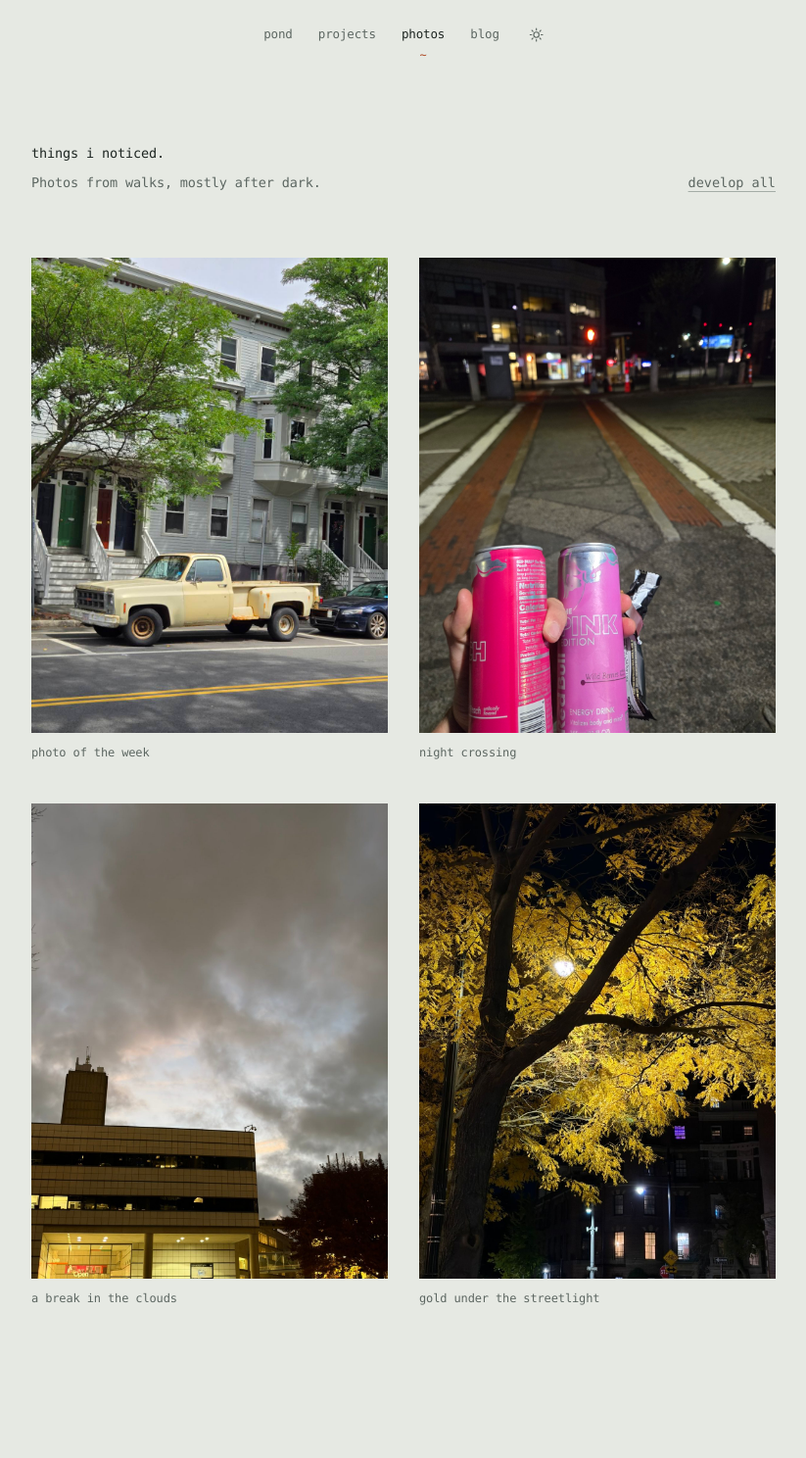
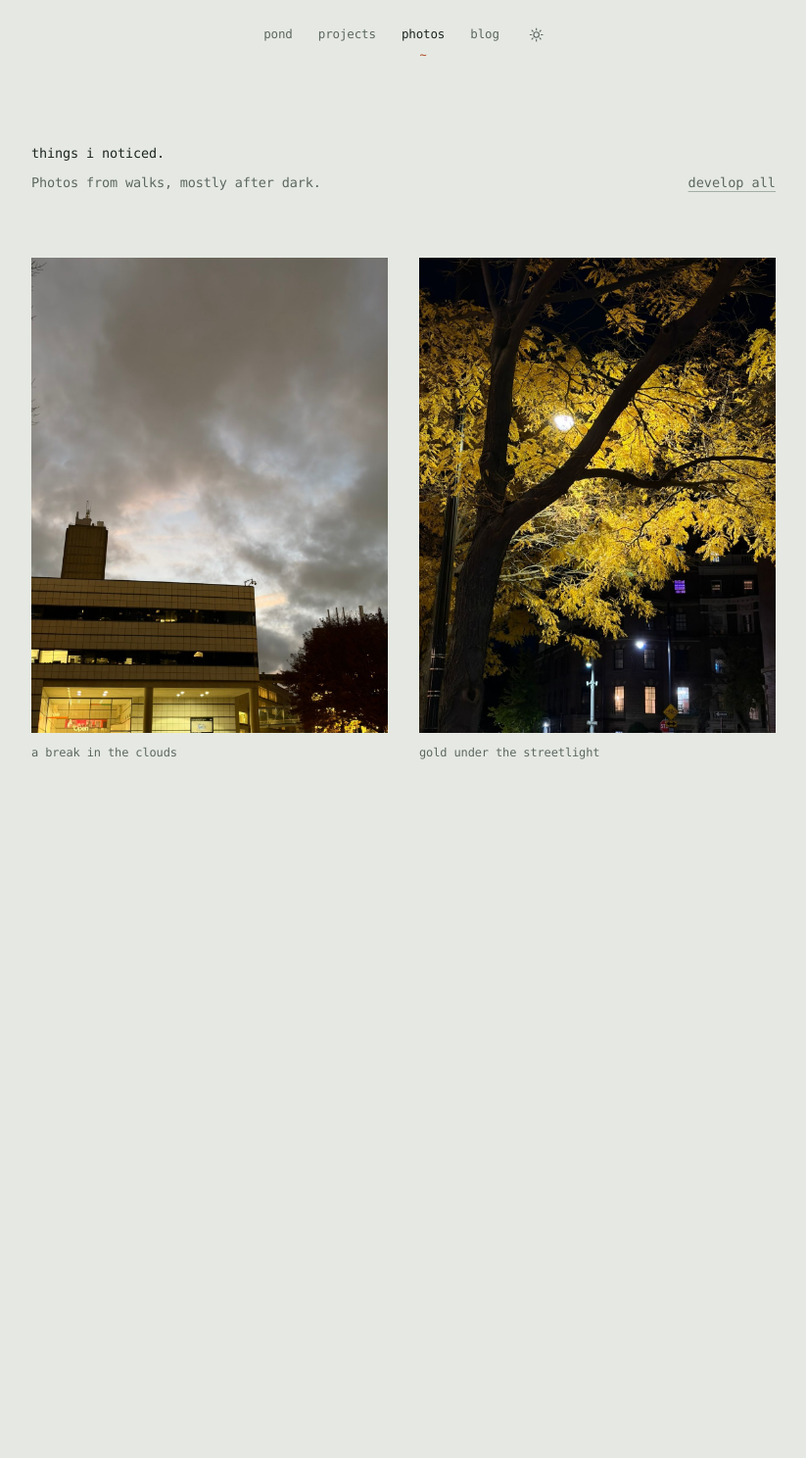
Before and after one commit to davidbergman256/bergman-david, a Jekyll site: the page photos/index.html, which Jekyll copies as it is, in a window 1280 px wide. Shown: the whole page at 98% size, without its empty margins (228-1051 px from the left). Built offline with Jekyll 4.4.1, drawn with Linux system fonts in a browser that asks for light colours; some web fonts are replaced; after the commit the page ends 1044 px from its top, so only the background shows below that.

Commit message:
Remove the photo of the week and the night crossing from photos
Co-Authored-By: Claude Opus 5.5 <noreply@anthropic.com>
Claude-Session: https://claude.ai/code/session_01JSbkCNQhQEGHio88LxQhti

```diff
--- a/photos/index.html
+++ b/photos/index.html
@@ -10,7 +10,7 @@
     <meta property="og:description" content="Things I noticed. Hover a photo to develop it." />
     <meta property="og:type" content="website" />
     <meta property="og:url" content="https://bergmandavid.com/photos/" />
-    <meta property="og:image" content="https://bergmandavid.com/assets/photo-of-the-week.jpg" />
+    <meta property="og:image" content="https://bergmandavid.com/assets/photos/gold.jpg" />
     <meta name="twitter:card" content="summary_large_image" />
     <meta name="theme-color" content="#e6e9e3" media="(prefers-color-scheme: light)" />
     <meta name="theme-color" content="#0f1715" media="(prefers-color-scheme: dark)" />
@@ -58,27 +58,11 @@
 
       <div class="photos">
         <figure class="photo">
-          <div class="photo-frame" data-photo tabindex="0" role="button" aria-pressed="false" aria-label="Develop the photo of the week">
-            <img src="/assets/photo-of-the-week.jpg" alt="A pale yellow pickup truck parked in front of gray row houses and leafy trees." width="960" height="1280" loading="lazy" decoding="async" />
-            <canvas aria-hidden="true"></canvas>
-          </div>
-          <figcaption><span>photo of the week</span></figcaption>
-        </figure>
-
-        <figure class="photo">
           <div class="photo-frame" data-photo tabindex="0" role="button" aria-pressed="false" aria-label="Develop the photo of the clouds">
             <img src="/assets/photos/clouds.jpg" alt="A heavy gray sky at dusk breaking open over a pale paneled building and a tower, with lit windows below." width="1200" height="1600" loading="lazy" decoding="async" />
             <canvas aria-hidden="true"></canvas>
           </div>
           <figcaption><span>a break in the clouds</span></figcaption>
-        </figure>
-
-        <figure class="photo">
-          <div class="photo-frame" data-photo tabindex="0" role="button" aria-pressed="false" aria-label="Develop the photo of the crossing at night">
-            <img src="/assets/photos/night.jpg" alt="Two pink energy drink cans held up at an empty crosswalk at night." width="1050" height="1400" loading="lazy" decoding="async" />
-            <canvas aria-hidden="true"></canvas>
-          </div>
-          <figcaption><span>night crossing</span></figcaption>
         </figure>
 
         <figure class="photo">
```
Also changed, not shown: README.md, assets/photo-of-the-week.jpg (deleted), assets/photos/night.jpg (deleted).
